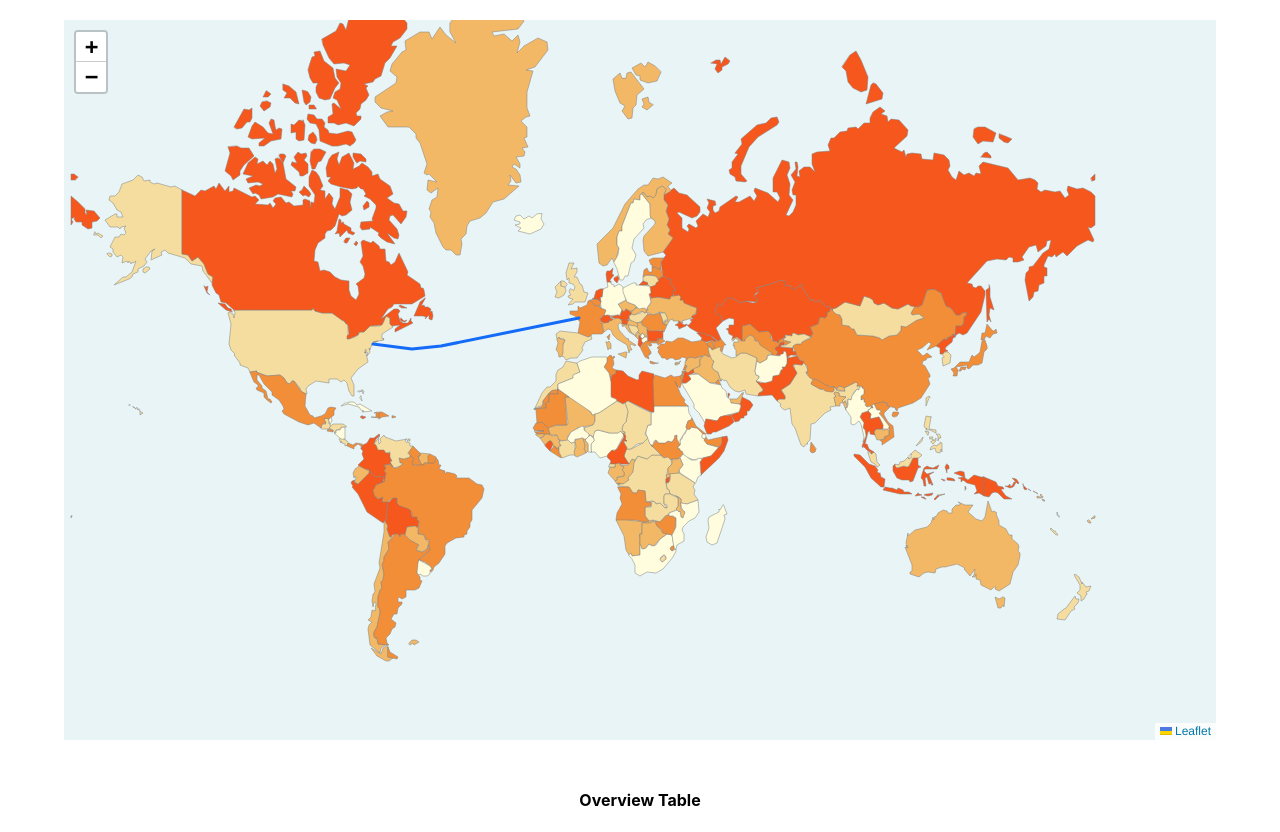
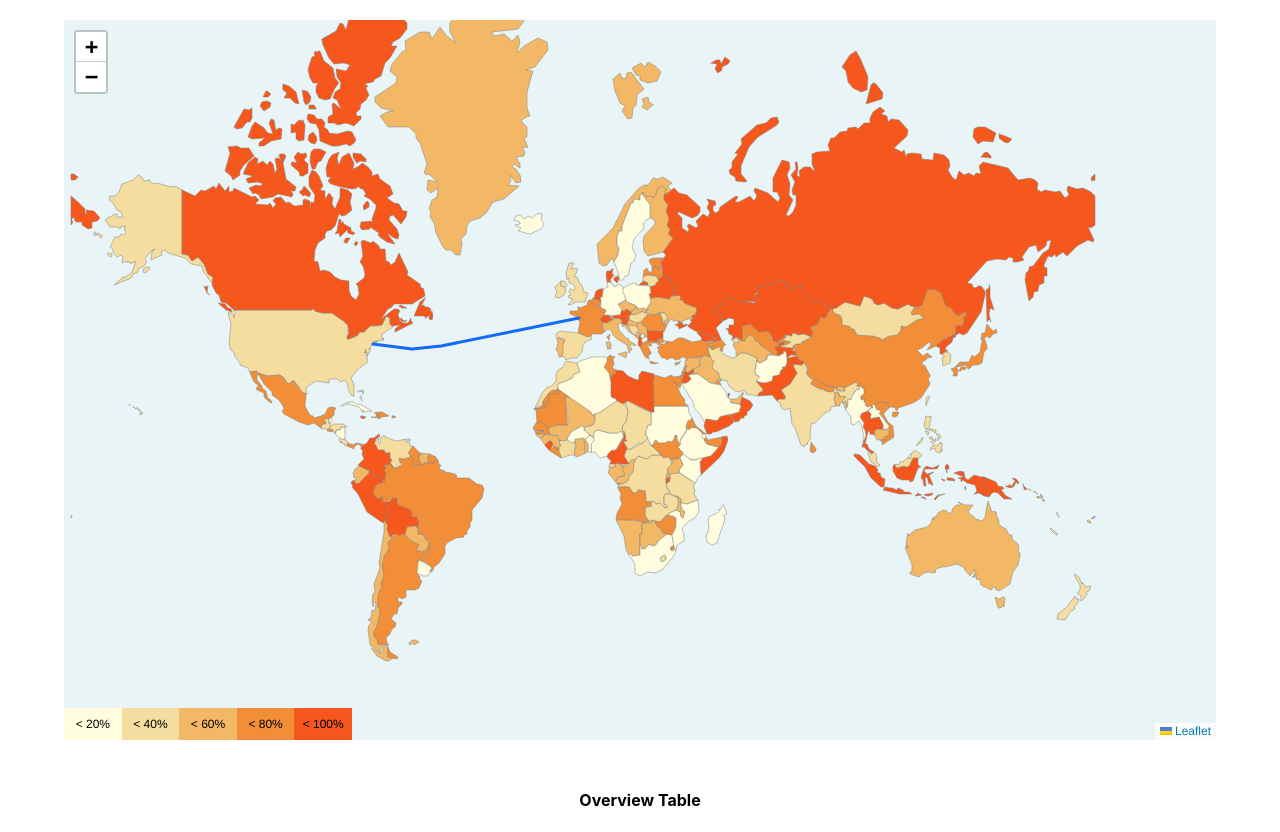
Before and after one commit to yigiterinc/sharevax, a React (Create React App) app in the folder frontend/: page / in a window 1280 px wide. Built offline with nearby package versions, Linux system fonts and the light colour scheme.

Commit message:
feat: add legend to the map

```diff
--- /dev/null
+++ b/frontend/src/components/Legend.jsx
@@ -0,0 +1,19 @@
+const Legend = ({legendItems}) => {
+	return (
+		<div className='flex justify-end w-1/4 absolute bottom-0 left-0'>
+			{legendItems.map((item) => (
+				<div
+					key={item.title}
+					className='flex flex-1 items-center justify-center h-8'
+					style={{
+						backgroundColor: item.color,
+					}}
+				>
+					<span>{item.title}</span>
+				</div>
+			))}
+		</div>
+	);
+};
+
+export default Legend;
--- a/frontend/src/components/OverviewMap.jsx
+++ b/frontend/src/components/OverviewMap.jsx
@@ -1,6 +1,7 @@
 import {MapContainer, Polyline, GeoJSON} from 'react-leaflet';
 import countries from '../data/custom.geo.json';
 import 'leaflet/dist/leaflet.css';
+import Legend from './Legend';
 
 const OverviewMap = () => {
 	const coordinates = [
@@ -13,6 +14,13 @@ const OverviewMap = () => {
 
 	const colors = ['#fffddd', '#f4dd9f', '#f2b866', '#f38e38', '#f6571d'];
 	const scale = [0, 0.2, 0.4, 0.6, 0.8];
+	const legendItems = [
+		{title: '< 20%', color: colors[0], textColor: 'black'},
+		{title: '< 40%', color: colors[1], textColor: 'black'},
+		{title: '< 60%', color: colors[2], textColor: 'black'},
+		{title: '< 80%', color: colors[3], textColor: 'black'},
+		{title: '< 100%', color: colors[4], textColor: 'black'},
+	];
 
 	const getColor = (val) => {
 		let coloe = '';
@@ -42,7 +50,7 @@ const OverviewMap = () => {
 
 	return (
 		<MapContainer
-			className='w-[90vw] h-[90vh]'
+			className='w-[90vw] h-[90vh] relative'
 			style={{backgroundColor: '#e8f4f6'}}
 			center={[30.0, 20.0]}
 			zoom={2}
@@ -52,6 +60,7 @@ const OverviewMap = () => {
 		>
 			<GeoJSON data={countries} style={countryStyle} onEachFeature={onEachCountry} />
 			<Polyline pathOptions={{color: '#136bf7'}} positions={coordinates} />
+			<Legend legendItems={legendItems} />
 		</MapContainer>
 	);
 };
```
Also changed, not shown: frontend/.eslintrc.js.
